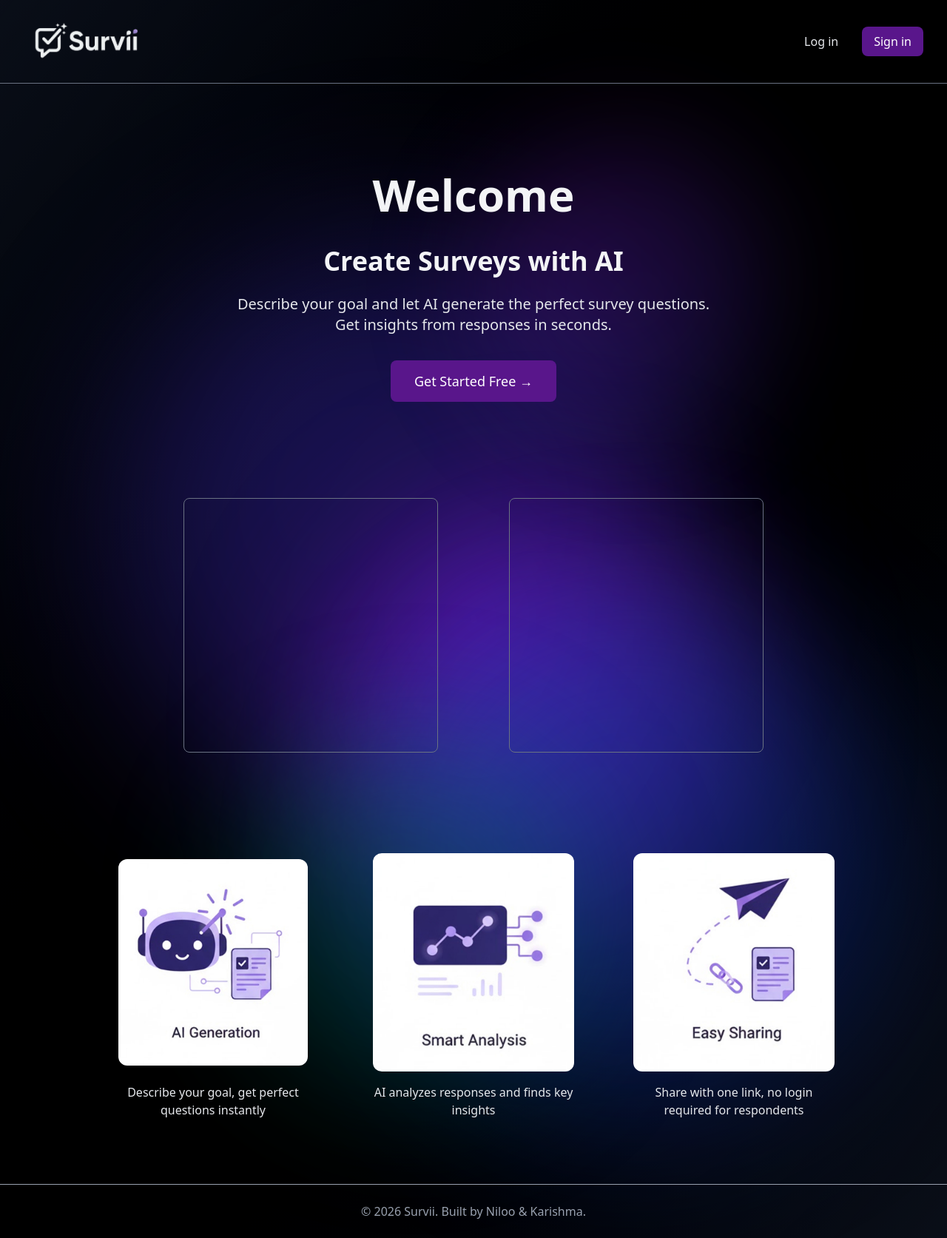
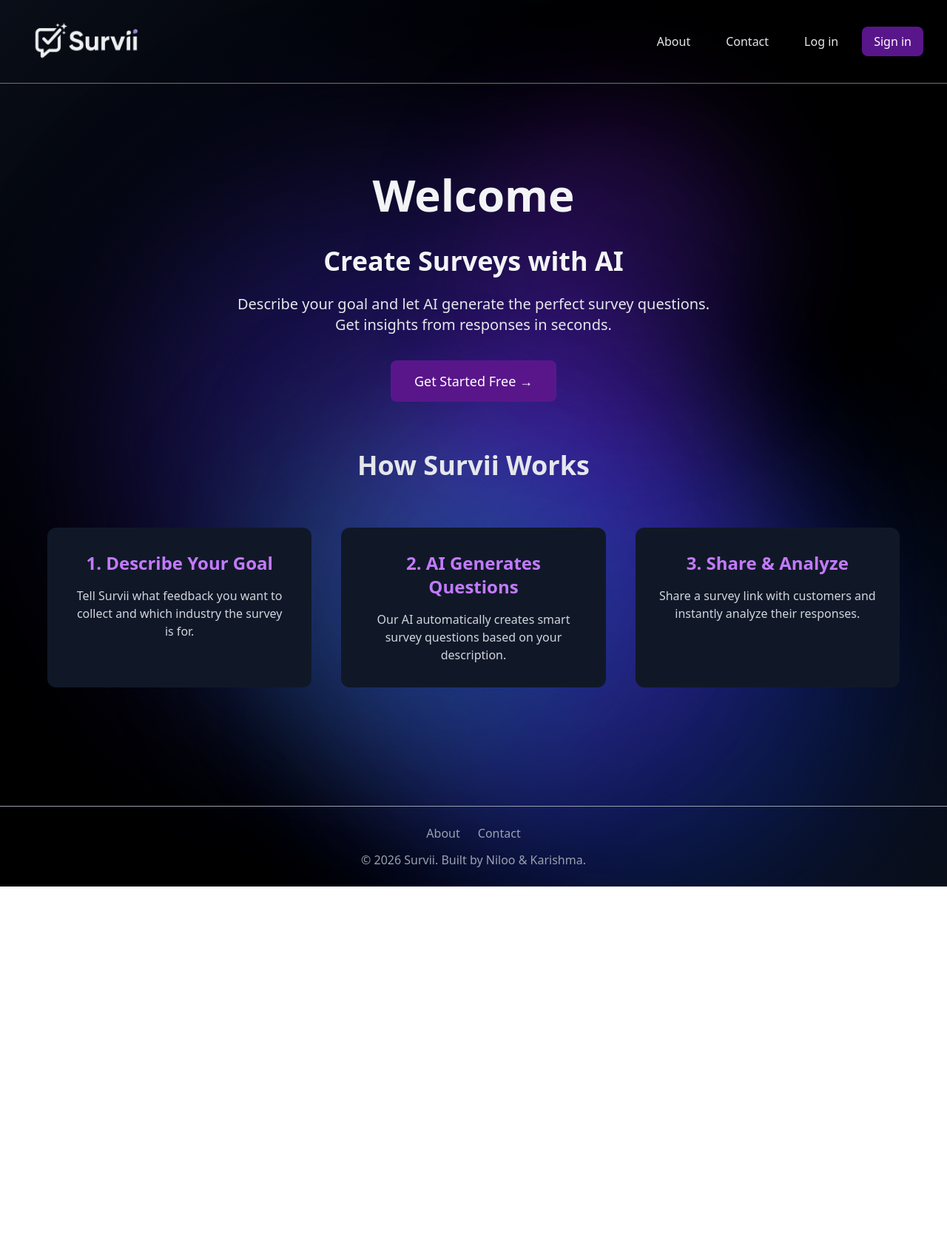
Before and after one commit to niloofar-shahsavar/survey-app, a React (Vite) app in the folder frontend/: page / in a window 1280 px wide. Shown: the whole page at 74% size. After the commit the page ends 1198 px from the top, so only its background shows below. Built offline with nearby package versions, Linux system fonts and the light colour scheme.

Commit message:
Added landing page improvements and about/contact navigation

```diff
--- a/frontend/src/pages/LandingPage.jsx
+++ b/frontend/src/pages/LandingPage.jsx
@@ -6,78 +6,117 @@ const LandingPage = () => {
   return (
     <div className="relative min-h-screen bg-white">
       <HeroBackground />
+
       <div className="relative z-10">
+
         <nav className="flex justify-between items-center px-8 py-4 border-b border-gray-500">
-          <Link to='/'><img
+          <Link to="/">
+            <img
               src="/unnamed-2-removebg-preview.png"
               alt="Survii"
               className="h-20 rounded-4xl"
-          /></Link>
+            />
+          </Link>
+
           <div className="flex gap-4">
+            <Link
+              to="/about"
+              className="px-4 py-2 text-gray-200 hover:text-purple-400"
+            >
+              About
+            </Link>
+
+            <Link
+              to="/contact"
+              className="px-4 py-2 text-gray-200 hover:text-purple-400"
+            >
+              Contact
+            </Link>
+
             <Link
               to="/login"
               className="px-4 py-2 text-gray-200 hover:text-purple-400"
             >
               Log in
             </Link>
-            <Link to="/register" className="px-4 py-2 bg-purple-900 text-white rounded-lg hover:text-gray-800 cursor-pointer hover:bg-purple-400">
+
+            <Link
+              to="/register"
+              className="px-4 py-2 bg-purple-900 text-white rounded-lg hover:text-gray-800 hover:bg-purple-400"
+            >
               Sign in
             </Link>
           </div>
         </nav>
 
+
         <section className="relative px-8 text-center">
           <h1 className="text-6xl font-bold text-gray-100 mt-30">
             Welcome
           </h1>
+
           <h2 className="text-4xl font-bold text-gray-100 mb-6 mt-10">
             Create Surveys with AI
           </h2>
+
           <p className="text-xl text-gray-200 mb-12 max-w-2xl mx-auto">
             Describe your goal and let AI generate the perfect survey questions.
             Get insights from responses in seconds.
           </p>
 
-          <Link to="/register" className="px-8 py-4 bg-purple-900 text-white text-lg rounded-lg hover:bg-purple-400 hover:text-gray-800">
+          <Link
+            to="/register"
+            className="px-8 py-4 bg-purple-900 text-white text-lg rounded-lg hover:bg-purple-400 hover:text-gray-800"
+          >
             Get Started Free →
           </Link>
-        </section>
-        <section><div className="flex flex-cols-1 md:flex-row items-center justify-center mt-24"><div className="border border-gray-500 mx-12 my-12 h-86 w-86 rounded-lg"></div>
-        <div className="border border-gray-500 mx-12 my-12 h-86 w-86 rounded-lg"></div></div></section>
 
-        <section className="px-8 py-16 bg-purple">
-          <div className="max-w-5xl mx-auto grid grid-cols-3 md:grid-cols-3 md:gap-8">
-            <div className="text-center md:p-6">
-              <div className="flex justify-center p-2 mb-4">
-                <img className="rounded-xl" src="/icon1.jpg" alt="" />
-              </div>
-              <p className="text-gray-200">
-                Describe your goal, get perfect questions instantly
+          <section className="px-8 py-20">
+  <h2 className="text-4xl font-bold text-center text-gray-200 mb-16">
+    How Survii Works
+  </h2>
+
+  <div className="max-w-6xl mx-auto grid md:grid-cols-3 gap-10">
+
+    <div className="bg-gray-900 p-8 rounded-xl text-center">
+      <h3 className="text-2xl font-semibold text-purple-400 mb-4">
+        1. Describe Your Goal
+      </h3>
+      <p className="text-gray-300">
+        Tell Survii what feedback you want to collect and which industry the survey is for.
       </p>
     </div>
-            <div className="text-center p-6">
-              <div className="text-4xl mb-4">
-                <img className="rounded-xl" src="/icon2.jpg" alt="" />
+
+    <div className="bg-gray-900 p-8 rounded-xl text-center">
+      <h3 className="text-2xl font-semibold text-purple-400 mb-4">
+        2. AI Generates Questions
+      </h3>
+      <p className="text-gray-300">
+        Our AI automatically creates smart survey questions based on your description.
+      </p>
     </div>
 
-              <p className="text-gray-200">
-                AI analyzes responses and finds key insights
+    <div className="bg-gray-900 p-8 rounded-xl text-center">
+      <h3 className="text-2xl font-semibold text-purple-400 mb-4">
+        3. Share & Analyze
+      </h3>
+      <p className="text-gray-300">
+        Share a survey link with customers and instantly analyze their responses.
       </p>
     </div>
-            <div className="text-center p-6">
-              <div className="text-4xl mb-4">
-                <img className="rounded-xl" src="/icon3.jpg" alt="" />
-              </div>
-              <p className="text-gray-200">
-                Share with one link, no login required for respondents
-              </p>
-            </div>
+
   </div>
 </section>
+        </section>
 
-        <footer className="px-8 py-6 text-center text-gray-400 border-t">
+        <footer className="px-8 py-6 text-center text-gray-400 border-t mt-20">
+           <div className="flex justify-center gap-6 mb-3">
+    <Link to="/about">About</Link>
+    <Link to="/contact">Contact</Link>
+  </div>
           © 2026 Survii. Built by Niloo & Karishma.
         </footer>
+
       </div>
     </div>
   );
```
Lines whose indentation alone changed are shown as unchanged.
